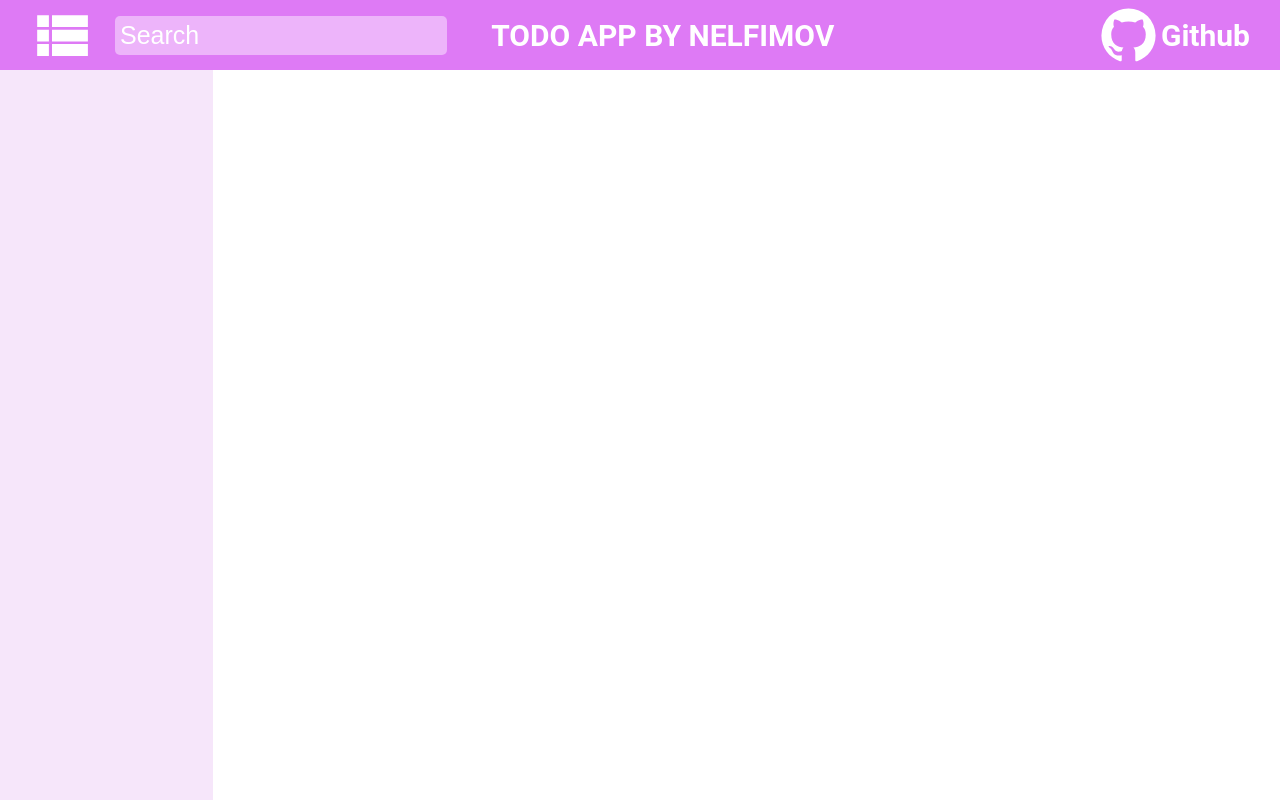
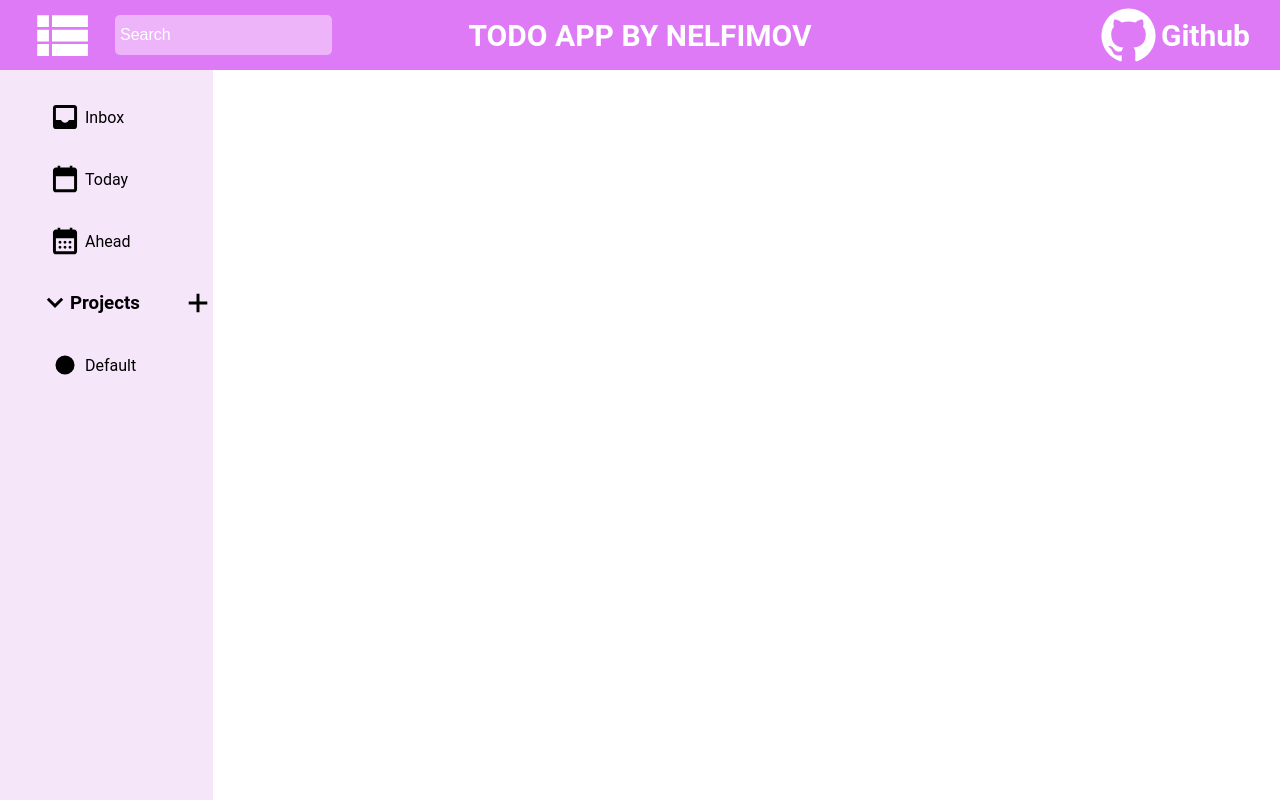
Before and after one commit to Nelfimov/odin-todoapp, a website built with webpack: page src/index.html in a window 1280 px wide. Built offline with nearby package versions, Linux system fonts and the light colour scheme; a web font is replaced by a local one.

Commit message:
add icons, sidebar moduele and project factory

```diff
--- a/src/header.js
+++ b/src/header/headerdom.js
@@ -1,5 +1,5 @@
-import menuIcon from './icons/view.svg'
-import githubIcon from './icons/github.svg'
+import menuIcon from '/src/icons/view.svg'
+import githubIcon from '/src/icons/github.svg'
 
 export default function getHeader() {
   getLeft();
@@ -11,31 +11,39 @@ function getLeft() {
   const left = document.querySelector('#header>div.left');
   // Adding image
   const Img = new Image();
-  Img.src = menuIcon;
-  Img.alt = 'menu';
-  Img.classList.add('nav-icon');
+  Object.assign(Img, {
+    src: menuIcon,
+    alt: 'menu',
+    className: 'nav-icon',
+    id: 'menu',
+  })
   // Adding inputs
   const inputSearch = document.createElement('input');
-  inputSearch.type = 'text';
-  inputSearch.name = 'search';
-  inputSearch.id = 'search';
-  inputSearch.classList.add('nav-search');
-  inputSearch.placeholder = 'Search';
+  Object.assign(inputSearch, {
+    type: 'text',
+    name: 'search',
+    id: 'search',
+    className: 'nav-search',
+    placeholder: 'Search',
+  })
   // Adding to parent
-  left.appendChild(Img);
-  left.appendChild(inputSearch);
+  left.append(Img, inputSearch);
 }
 
 function getMid() {
   const midDiv = document.querySelector('#header>div.mid');
   // Anchor
   const anchor = document.createElement('a');
-  anchor.href = '#';
-  anchor.classList.add('nav');
+  Object.assign(anchor, {
+    href: '#',
+    className: 'nav',
+  });
   // Span
   const name = document.createElement('span');
-  name.textContent = 'TODO APP BY NELFIMOV';
-  name.classList.add('nav');
+  Object.assign(name, {
+    textContent: 'TODO APP BY NELFIMOV',
+    className: 'nav',
+  });
   // Append to parent
   anchor.appendChild(name);
   midDiv.appendChild(anchor);
@@ -45,18 +53,21 @@ function getRight() {
   const rightDiv = document.querySelector('#header>div.right');
   // Anchor
   const anchor = document.createElement('a');
-  anchor.href = 'https://github.com/nelfimov/';
-  anchor.classList.add('nav');
+  Object.assign(anchor, {
+    href: 'https://github.com/nelfimov/',
+    className: 'nav',
+  });
   // Image
   const Img = new Image();
-  Img.src = githubIcon;
-  Img.alt = 'github';
-  Img.classList.add('nav-icon');
+  Object.assign(Img, {
+    src: githubIcon,
+    alt: 'github',
+    className: 'nav-icon',
+  });
   // Span
   const spanGithub = document.createElement('span');
   spanGithub.textContent = 'Github';
   // Append to parent
-  anchor.appendChild(Img);
-  anchor.appendChild(spanGithub);
+  anchor.append(Img, spanGithub);
   rightDiv.appendChild(anchor);
 }
--- /dev/null
+++ b/src/header/headerlogic.js
@@ -0,0 +1,6 @@
+const menu = () => {
+  const sidebar = document.getElementById('sidebar');
+  sidebar.classList.toggle('hidden');
+}
+
+export default menu;
--- a/src/index.js
+++ b/src/index.js
@@ -1,6 +1,10 @@
 import './style.css';
-
-import getHeader from './header';
+import getHeader from './header/headerdom';
+import getSidebar from './sidebar/sidebardom';
+import menu from './header/headerlogic';
 
 
 document.onload = getHeader();
+document.onload = getSidebar();
+
+document.getElementById('menu').addEventListener('click', () => menu());
--- /dev/null
+++ b/src/sidebar/project.js
@@ -0,0 +1,6 @@
+const projectFactory = (name) => {
+  isProject = true;
+  return { name, isProject };
+}
+
+export default projectFactory;
--- /dev/null
+++ b/src/sidebar/sidebardom.js
@@ -0,0 +1,22 @@
+import incomeIcon from '/src/icons/inbox.svg';
+import todayIcon from '/src/icons/calendar_today.svg';
+import aheadIcon from '/src/icons/calendar_month.svg';
+import projectIcon from '/src/icons/project.svg';
+import sidebarModule from './sidebarmodule';
+
+export default function getSidebar() {
+  getInitialSidebar();
+}
+
+function getInitialSidebar() {
+  const mainInitialRows = [
+    ['Inbox', incomeIcon, false],
+    ['Today', todayIcon, false],
+    ['Ahead', aheadIcon, false],
+  ]
+  mainInitialRows.forEach((item) => sidebarModule.createItem(item[1], item[0], item[2]));
+  const projectInitialRows = [
+    ['Default', projectIcon, true],
+  ]
+  projectInitialRows.forEach((item) => sidebarModule.createItem(item[1], item[0], item[2]));
+}
--- /dev/null
+++ b/src/sidebar/sidebarmodule.js
@@ -0,0 +1,83 @@
+import expandIcon from '/src/icons/expand_more.svg';
+import plusIcon from '/src/icons/plus.svg';
+
+const sidebarModule = (() => {
+  const sidebarDiv = document.getElementById('sidebar');
+
+  const createDiv = (isProject) => {
+    const div = document.createElement('div');
+    if (isProject) {
+      Object.assign(div, {
+        id: 'sidebar-project',
+      })
+      const headline = document.createElement('h3');
+      headline.textContent = 'Projects';
+      const divHeadline = document.createElement('div');
+      divHeadline.className = 'sidebar sidebar-headline';
+      const imageExpand = new Image();
+      Object.assign(imageExpand, {
+        className: 'sidebar sidebar-icon sidebar-expand-icon',
+        src: expandIcon,
+      })
+      const imagePlus = new Image();
+      Object.assign(imagePlus, {
+        className: 'sidebar sidebar-icon sidebar-plusproject-icon',
+        src: plusIcon,
+      });
+      divHeadline.append(imageExpand, headline, imagePlus);
+      div.appendChild(divHeadline);
+    } else {
+      Object.assign(div, {
+        id: 'sidebar-main',
+      })
+    }
+    sidebarDiv.appendChild(div);
+    return div;
+  }
+
+  const createList = (isProject) => {
+    let divTarget;
+    if (isProject) {
+      divTarget = document.getElementById('sidebar-project');
+    } else {
+      divTarget = document.getElementById('sidebar-main');
+    }
+    if (divTarget == null) divTarget = createDiv(isProject);
+    const list = document.createElement('ul');
+    divTarget.appendChild(list);
+    return list;
+  }
+
+  const createItem = (icon, text, isProject) => {
+    const li = document.createElement('li');
+    Object.assign(li, {
+      className: 'sidebar sidebar-item',
+    });
+    const span = document.createElement('span');
+    Object.assign(span, {
+      textContent: text,
+      className: 'sidebar sidebar-span',
+    });
+    const image = new Image();
+    Object.assign(image, {
+      className: 'sidebar sidebar-icon',
+      src: icon,
+    });
+    let destinationUl;
+
+    if (isProject) {
+      destinationUl = document.querySelector('#sidebar-project>ul');
+    } else {
+      li.id = `${text.toLowerCase()}`;
+      destinationUl = document.querySelector('#sidebar-main>ul');
+    }
+    li.append(image, span);
+    console.log(destinationUl);
+    if (destinationUl == undefined) destinationUl = createList(isProject);
+    destinationUl.appendChild(li);
+  }
+
+  return { createItem };
+})();
+
+export default sidebarModule;
--- a/src/style.css
+++ b/src/style.css
@@ -66,8 +66,9 @@ img.nav-icon {
   background-color: var(--color-input);
   border: 0;
   border-radius: 5px;
-  font-size: 25px;
+  font-size: 16px;
   padding: 5px;
+  height: 30px;
   color: white;
 }
 
@@ -111,6 +112,76 @@ a.nav:visited {
 #sidebar {
   grid-area: sidebar;
   background-color: var(--color-sidebar);
+  width: min(100%, 250px);
+}
+
+
+/* Hiding menu */
+#sidebar.hidden {
+  width: 50px;
+}
+
+#sidebar.hidden span {
+  display: none;
+}
+
+#sidebar.hidden ul {
+  margin: 16px 0;
+}
+
+#sidebar.hidden div.sidebar-headline {
+  margin: 0 0 0 10px;
+}
+
+#sidebar.hidden h3 {
+  display: none;
+}
+
+#sidebar.hidden img.sidebar-plusproject-icon {
+  display: none;
+}
+
+div.sidebar-headline {
+  display: grid;
+  align-items: center;
+  grid-template-columns: min-content auto min-content;
+  margin: 0 0 0 40px;
+}
+
+div.sidebar>h3 {
+  margin: 0;
+  cursor: pointer;
+}
+
+img.sidebar-icon {
+  height: 30px;
+  cursor: pointer;
+}
+
+#sidebar ul {
+  list-style: none;
+  padding: 0;
+  display: grid;
+  margin-left: 40px;
+}
+
+li.sidebar-item {
+  list-style: none;
+  padding: 15px 10px;
+  margin: 1px 5px 1px 0;
+  display: grid;
+  grid-template-columns: min-content auto;
+  align-items: center;
+  gap: 5px;
+}
+
+li.sidebar-item:hover,
+li.sidebar-item.active,
+img.sidebar-plusproject-icon:hover {
+  cursor: pointer;
+  background-color: var(--color-input);
+  background-clip: padding-box;
+  border-radius: 5px;
 }
 
 /* Content */
```
Also changed, not shown: src/icons/calendar_month.svg (added), src/icons/calendar_today.svg (added), src/icons/inbox.svg (added), src/icons/plus.svg (added), src/icons/project.svg (added).
